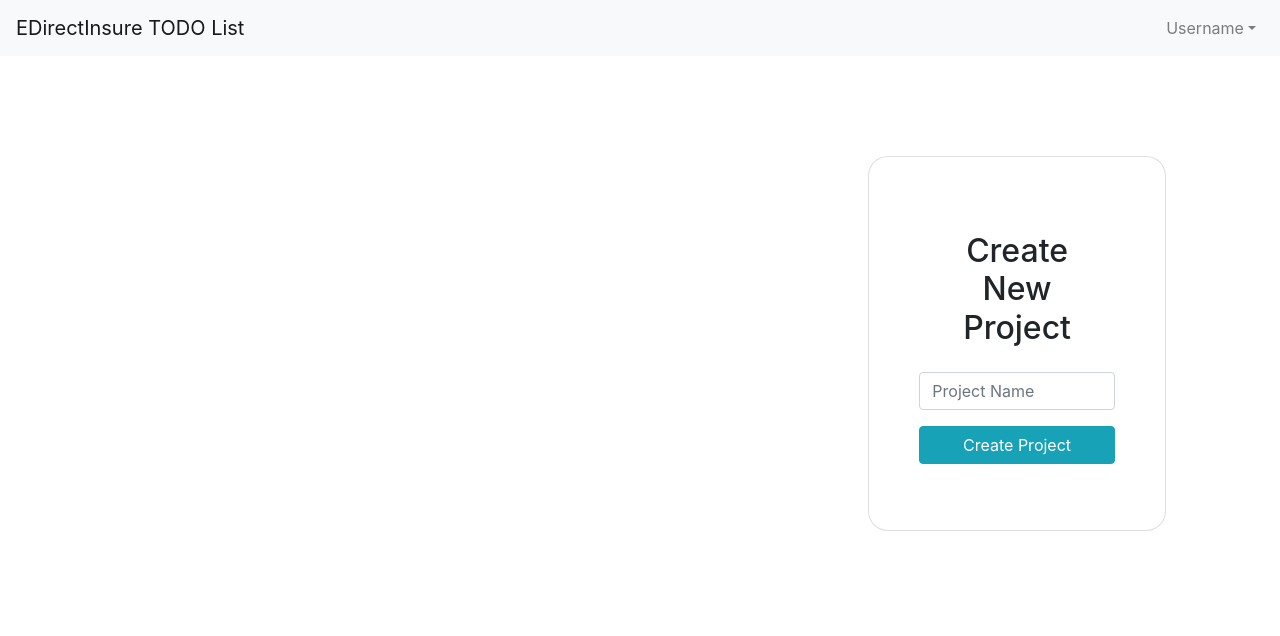
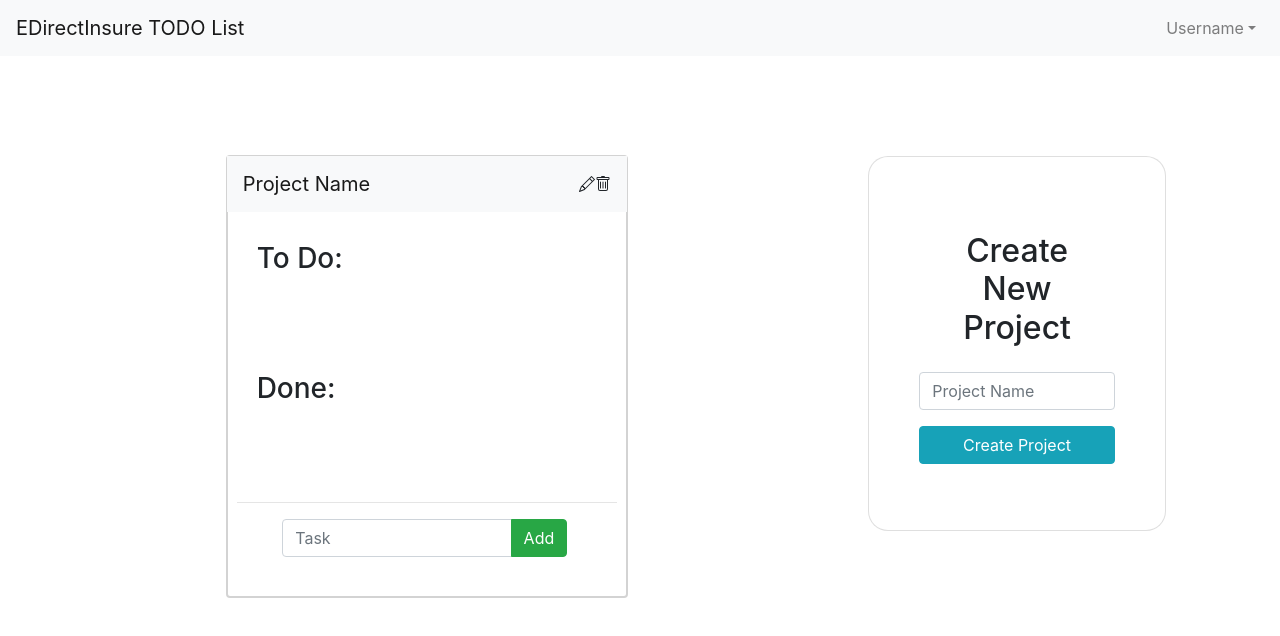
Before and after one commit to guitahara/to-do-list, a React (Create React App) app: page / in a window 1280 px wide. Shown: the top 636 px of the page. Built offline with nearby package versions, Linux system fonts and the light colour scheme; no server answers.

Commit message:
added project component layout

```diff
--- a/package.json
+++ b/package.json
@@ -10,6 +10,7 @@
     "bootstrap": "^4.6.0",
     "react": "^17.0.1",
     "react-dom": "^17.0.1",
+    "react-icons": "^4.2.0",
     "react-redux": "^7.2.2",
     "react-router-dom": "^5.2.0",
     "react-scripts": "4.0.2",
--- /dev/null
+++ b/src/components/ProjectCardComponent/ProjectCardComponent.jsx
@@ -0,0 +1,64 @@
+import React, { useState } from 'react';
+import { useDispatch } from 'react-redux';
+import { BsPencil, BsTrash } from "react-icons/bs";
+import {
+    Navbar,
+    NavbarBrand,
+    Nav,
+    Form,
+    FormGroup,
+    Button,
+    Input,
+    Container,
+    InputGroupAddon,
+    InputGroup
+} from 'reactstrap';
+// import { projectActions } from '../../redux/actions/index';
+import './project-card.css';
+
+function ProjectCardComponent() {
+    const [inputs, setInputs] = useState({
+        description: '',
+    });
+    const { description } = inputs;
+    // const dispatch = useDispatch();
+
+    const handleChange = (event) => {
+        const { name, value } = event.target;
+        setInputs(inputs => ({ ...inputs, [name]: value }));
+    }
+
+    const handleSubmit = (event) => {
+        // event.preventDefault();
+        // dispatch(projectActions.create(inputs));
+    }
+
+    return (
+        <Container className='project-container-card'>
+            <Navbar color="light" light expand="md">
+                <NavbarBrand>Project Name</NavbarBrand>
+                <Nav className="ml-auto" navbar>
+                    <BsPencil />
+                    <BsTrash />
+                </Nav>
+            </Navbar>
+            <div className='to-do'>
+                <h3>To Do:</h3>
+            </div>
+            <div className='to-do'>
+                <h3>Done:</h3>
+            </div>
+            <div className='project-form-div'>
+                <hr></hr>
+                <Form onSubmit={handleSubmit}>
+                    <InputGroup>
+                        <Input placeholder='Task' type='text' name='description' value={description} onChange={handleChange}></Input>
+                        <InputGroupAddon addonType="append"><Button color='success'>Add</Button></InputGroupAddon>
+                    </InputGroup>
+                </Form>
+            </div>
+        </Container>
+    );
+}
+
+export { ProjectCardComponent };
--- /dev/null
+++ b/src/components/ProjectCardComponent/project-card.css
@@ -0,0 +1,24 @@
+.container {
+    width: 400px !important;
+    outline: solid;
+    outline-color: lightgrey;
+    outline-style: auto;
+    outline-width: thin;
+    padding: 0px !important;
+    padding-bottom: 30px !important;
+    min-height: 436px;
+}
+
+.input-group {
+    width: 75% !important;
+    left: 12% !important;
+}
+
+.to-do {
+    min-height: 100px;
+    margin: 30px;
+}
+
+.project-form-div {
+    margin: 10px;
+}
--- a/src/components/index.js
+++ b/src/components/index.js
@@ -1,2 +1,3 @@
 export * from './NavbarComponent/NavbarComponent';
 export * from './ProjectFormComponent/ProjectFormComponent';
+export * from './ProjectCardComponent/ProjectCardComponent';
--- a/src/pages/TodoPage/TodoPage.jsx
+++ b/src/pages/TodoPage/TodoPage.jsx
@@ -4,7 +4,8 @@ import { Col, Container, Row } from 'reactstrap';
 import './todo.css';
 import {
   NavbarComponent,
-  ProjectFormComponent
+  ProjectFormComponent,
+  ProjectCardComponent
 } from '../../components/index';
 import { projectActions } from '../../redux/actions/index'
 
@@ -26,7 +27,9 @@ function TodoPage() {
       <NavbarComponent />
       <Container fluid className='to-do-container'>
         <Row>
-          <Col xs="8"></Col>
+          <Col xs="8">
+            <ProjectCardComponent />
+          </Col>
           <Col xs="4">
             <ProjectFormComponent />
           </Col>
```
Also changed, not shown: 1 other file (tests, documents, lock files or other folders).
